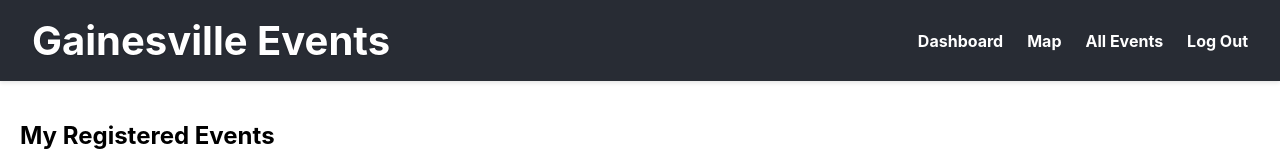
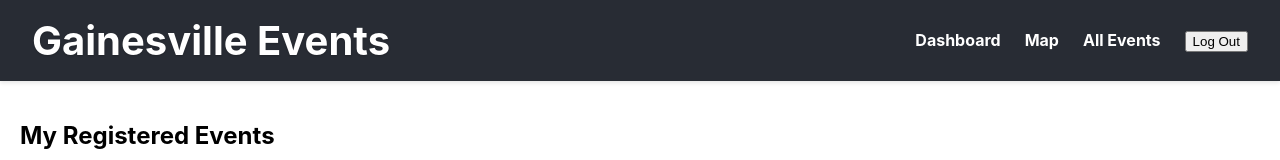
Before and after one commit to SkSadaf/GNV-Event-Tracker, a React (Create React App) app in the folder Frontend/gnv-event-tracker/: page /dashboard in a window 1280 px wide. Shown: the top 160 px of the page. Built offline with nearby package versions, Linux system fonts and the light colour scheme.

Commit message:
Added logout functionality

```diff
--- a/Frontend/gnv-event-tracker/src/App.js
+++ b/Frontend/gnv-event-tracker/src/App.js
@@ -11,12 +11,14 @@ import Dashboard from './Dashboard';
 import AllEvents from './AllEvents';
 import EventDetails from './EventDetails';
 import { UserProvider } from './UserContext';
+import { AuthProvider } from './AuthContext';
 
 import { BrowserRouter as Router, Routes, Route } from 'react-router-dom';
 
 function App() {
   return (
     <Router>
+      <AuthProvider>
       <UserProvider>
       <div>
       <Routes>
@@ -37,6 +39,7 @@ function App() {
         </Routes>
       </div>
       </UserProvider>
+      </AuthProvider>
     </Router>
   );
 }
--- /dev/null
+++ b/Frontend/gnv-event-tracker/src/AuthContext.js
@@ -0,0 +1,19 @@
+// AuthContext.js
+import React, { createContext, useContext, useState } from 'react';
+
+const AuthContext = createContext(null);
+
+export const AuthProvider = ({ children }) => {
+  const [isAuthenticated, setIsAuthenticated] = useState(false);
+
+  const login = () => setIsAuthenticated(true);
+  const logout = () => setIsAuthenticated(false);
+
+  return (
+    <AuthContext.Provider value={{ isAuthenticated, login, logout }}>
+      {children}
+    </AuthContext.Provider>
+  );
+};
+
+export const useAuth = () => useContext(AuthContext);
--- a/Frontend/gnv-event-tracker/src/HeaderLanding.js
+++ b/Frontend/gnv-event-tracker/src/HeaderLanding.js
@@ -1,6 +1,7 @@
 // HeaderLanding.js
 import React from 'react';
 import { Link } from 'react-router-dom';
+import LogoutButton from './LogoutButton';
 
 
 const HeaderLanding = () => {
@@ -14,7 +15,8 @@ const HeaderLanding = () => {
           <li><a href="/dashboard">Dashboard</a></li>
           <li><a href="/map">Map</a></li>
           <li><a href="/events">All Events</a></li>
-          <li><a href="/logout">Log Out</a></li>
+          {/* <li><a href="/logout">Log Out</a></li> */}
+          <li><LogoutButton /></li>
         </ul>
       </nav>
     </header>
--- a/Frontend/gnv-event-tracker/src/Login.js
+++ b/Frontend/gnv-event-tracker/src/Login.js
@@ -3,7 +3,10 @@ import axios from 'axios';
 import { useNavigate } from 'react-router-dom'; // Assuming you're using React Router for navigation
 import './styles/Login.css';
 import { useUser } from './UserContext';
+import { useAuth } from './AuthContext';
+
 const Login = () => {
+  const { login } = useAuth();
   const [email, setEmail] = useState('');
   const [password, setPassword] = useState('');
   const [loading, setLoading] = useState(false);
@@ -34,6 +37,8 @@ const Login = () => {
 
       // setUserId(id);
       console.log("UserId set in Login:", id);
+      localStorage.setItem('userId', id);
+      login()
 
       alert(`Welcome ${username}!`);
       navigate('/dashboard');
--- /dev/null
+++ b/Frontend/gnv-event-tracker/src/LogoutButton.js
@@ -0,0 +1,29 @@
+// components/LogoutButton.js
+import React from 'react';
+import { useNavigate } from 'react-router-dom';
+import { useAuth } from './AuthContext';
+
+const LogoutButton = () => {
+  const navigate = useNavigate();
+  const { logout } = useAuth();
+
+  const handleLogout = () => {
+    // Clear any stored tokens or user data
+    localStorage.removeItem('token'); // if you're using tokens
+    localStorage.removeItem('userId'); // if you're storing user ID
+
+    // Update auth state
+    logout();
+
+    // Redirect to main page
+    navigate('/');
+  };
+
+  return (
+    <button onClick={handleLogout} className="logout-button">
+      Log Out
+    </button>
+  );
+};
+
+export default LogoutButton;
```
